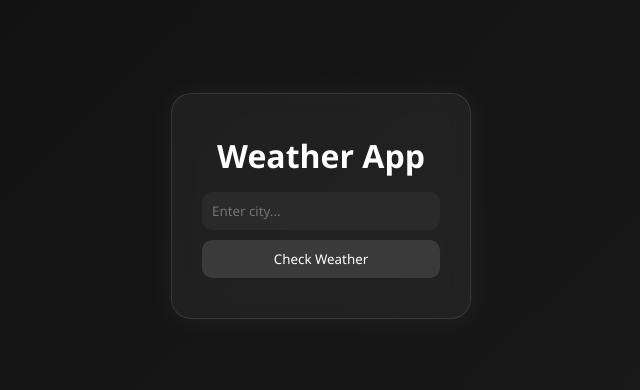
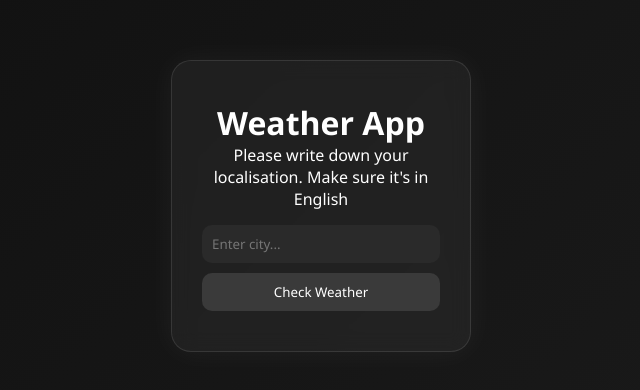
Before and after one commit to szymekx13/WeatherApp, a plain HTML site: page index.html in a window 1280 px wide. Shown: the part 194-584 px from the top of the page, without its empty margins (319-959 px from the left). Drawn offline with Linux system fonts and the light colour scheme.

Commit message:
Update index.html
Added an disclaimer that a city name have to be in English

```diff
--- a/index.html
+++ b/index.html
@@ -8,6 +8,7 @@
 <body>
   <div class="app">
     <h1>Weather App</h1>
+    <p>Please write down your localisation. Make sure it's in English</p>
     <input type="text" id="cityInput" placeholder="Enter city..." />
     <button id="searchBtn">Check Weather</button>
 
```
